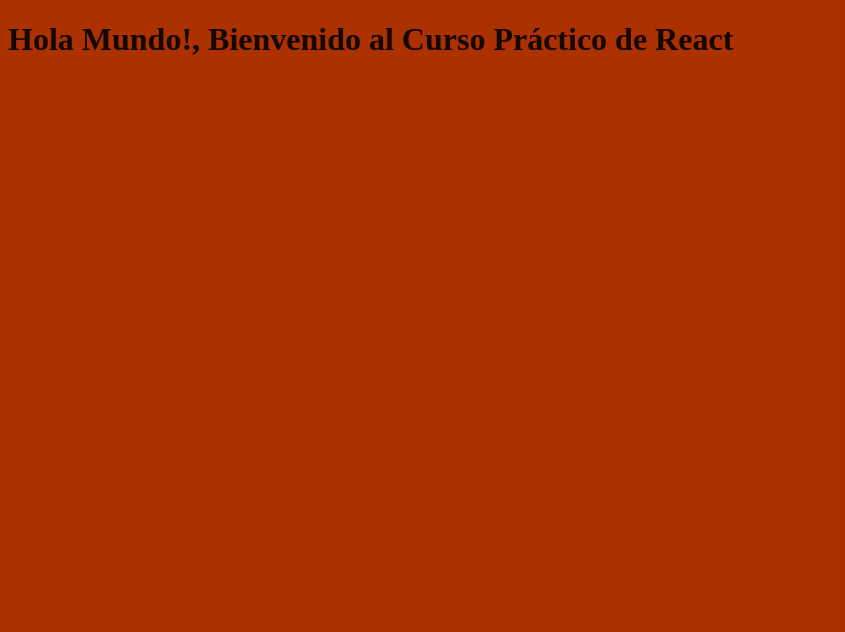
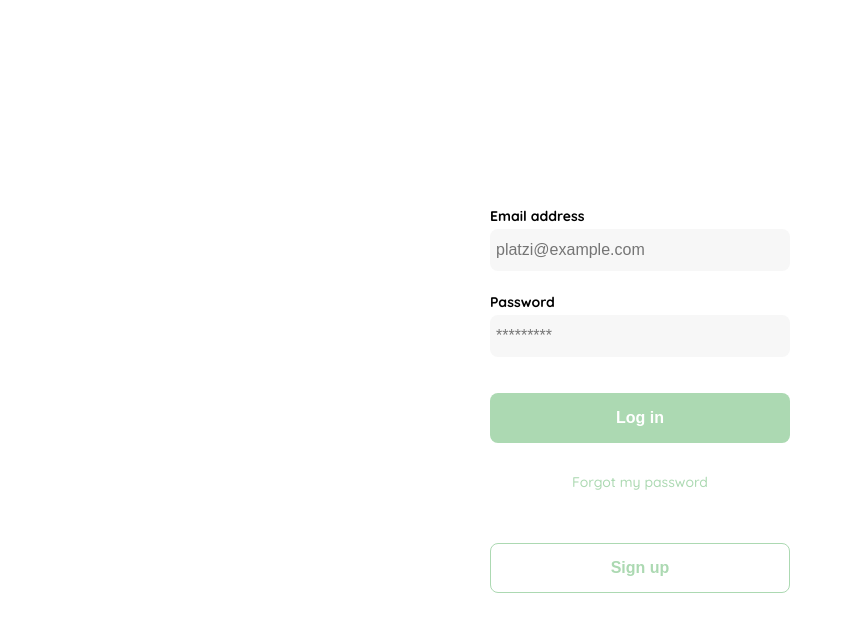
Before and after one commit to rolando22/react-shop, a React app: page / in a window 1280 px wide. Shown: the top 632 px of the page, without its empty margins (0-845 px from the left). Built offline with nearby package versions, Linux system fonts and the light colour scheme.

Commit message:
Login y estilos globales

```diff
--- a/public/index.html
+++ b/public/index.html
@@ -4,6 +4,9 @@
     <meta charset="UTF-8">
     <meta http-equiv="X-UA-Compatible" content="IE=edge">
     <meta name="viewport" content="width=device-width, initial-scale=1.0">
+    <link rel="preconnect" href="https://fonts.googleapis.com">
+    <link rel="preconnect" href="https://fonts.gstatic.com" crossorigin>
+    <link href="https://fonts.googleapis.com/css2?family=Quicksand:wght@300;500;700&display=swap" rel="stylesheet">
     <title>React Shop</title>
 </head>
 <body>
--- a/src/components/App.js
+++ b/src/components/App.js
@@ -1,9 +1,13 @@
 import React from "react";
+import { Layout } from "../containers/Layout";
+import { Login } from "../containers/Login";
 import "../styles/global.scss";
 
 function App () {
     return (
-        <h1>Hola Mundo!, Bienvenido al Curso Práctico de React</h1>
+        <Layout>
+            <Login />
+        </Layout>
     );
 }
 
--- /dev/null
+++ b/src/containers/Layout.js
@@ -0,0 +1,9 @@
+import React from "react";
+
+function Layout ({ children }) {
+    return (
+        <div className="Layout">{children}</div>
+    );
+}
+
+export { Layout };
--- a/src/containers/Login.js
+++ b/src/containers/Login.js
@@ -0,0 +1,23 @@
+import React from "react";
+import "../styles/Login.scss";
+
+function Login () {
+    return (
+        <div className="login">
+            <div className="form-container">
+                <img src="./logos/Platzi_YardSale_Logos/logo_yard_sale.svg" alt="logo" className="logo" />
+                <form action="/" className="form">
+                    <label htmlFor="email" className="label">Email address</label>
+                    <input type="text" id="email" placeholder="platzi@example.com" className="input input-email" />
+                    <label htmlFor="password" className="label">Password</label>
+                    <input type="password" id="password" placeholder="*********" className="input input-password" />
+                    <input type="submit" value="Log in" className="primary-button login-button" />
+                    <a href="/">Forgot my password</a>
+                </form>
+                <button className="secondary-button sigup-button">Sign up</button>
+            </div>
+        </div>
+    );
+}
+
+export { Login };
--- /dev/null
+++ b/src/styles/Login.scss
@@ -0,0 +1,93 @@
+.login {
+    width: 100%;
+    height: 100vh;
+    display: grid;
+    place-items: center;
+}
+.form-container {
+    display: grid;
+    grid-template-rows: auto 1fr auto;
+    width: 300px;
+}
+.logo {
+    width: 150px;
+    margin-bottom: 48px;
+    justify-self: center;
+    display: none;
+}
+.form {
+    display: flex;
+    flex-direction: column;
+}
+.form div {
+    display: flex;
+    flex-direction: column;
+}
+.form a {
+    color: var(--hospital-green);
+    font-size: var(--sm);
+    text-align: center;
+    text-decoration: none;
+    margin-bottom: 52px;
+}
+.label {
+    font-size: var(--sm);
+    font-weight: bold;
+    margin-bottom: 4px;
+}
+.input {
+    background-color: var(--text-input-field);
+    border: none;
+    border-radius: 8px;
+    height: 30px;
+    font-size: var(--md);
+    padding: 6px;
+    margin-bottom: 12px;
+}
+.input-name, .input-email, .input-password {
+    margin-bottom: 22px;
+}
+.primary-button {
+    background-color: var(--hospital-green);
+    border-radius: 8px;
+    border: none;
+    color: var(--white);
+    width: 100%;
+    cursor: pointer;
+    font-size: var(--md);
+    font-weight: bold;
+    height: 50px;
+}
+.secondary-button {
+    background-color: var(--white);
+    border-radius: 8px;
+    border: 1px solid var(--hospital-green);
+    color: var(--hospital-green);
+    width: 100%;
+    cursor: pointer;
+    font-size: var(--md);
+    font-weight: bold;
+    height: 50px;
+}
+.login-button {
+    margin-top: 14px;
+    margin-bottom: 30px;
+}
+@media (max-width: 640px) {
+    .logo {
+        display: block;
+    }
+    .form-container {
+        height: 100%;
+    }
+    .form {
+        height: 100%;
+        justify-content: space-between;
+    }
+    .secondary-button {
+        width: 300px;
+        position: absolute;
+        bottom: 0;
+        margin-bottom: 24px;
+    }
+}
--- a/src/styles/global.scss
+++ b/src/styles/global.scss
@@ -1,7 +1,14 @@
-$base-color: #ab3200;
-$color: rgba(black, 0.88);
-
+:root {
+    --white: #FFFFFF;
+    --black: #000000;
+    --very-light-pink: #C7C7C7;
+    --text-input-field: #F7F7F7;
+    --hospital-green: #ACD9B2;
+    --sm: 14px;
+    --md: 16px;
+    --lg: 18px;
+}
 body {
-    background-color: $base-color;
-    color: $color;
+    font-family: 'Quicksand', sans-serif;
+    margin: 0;
 }
```
